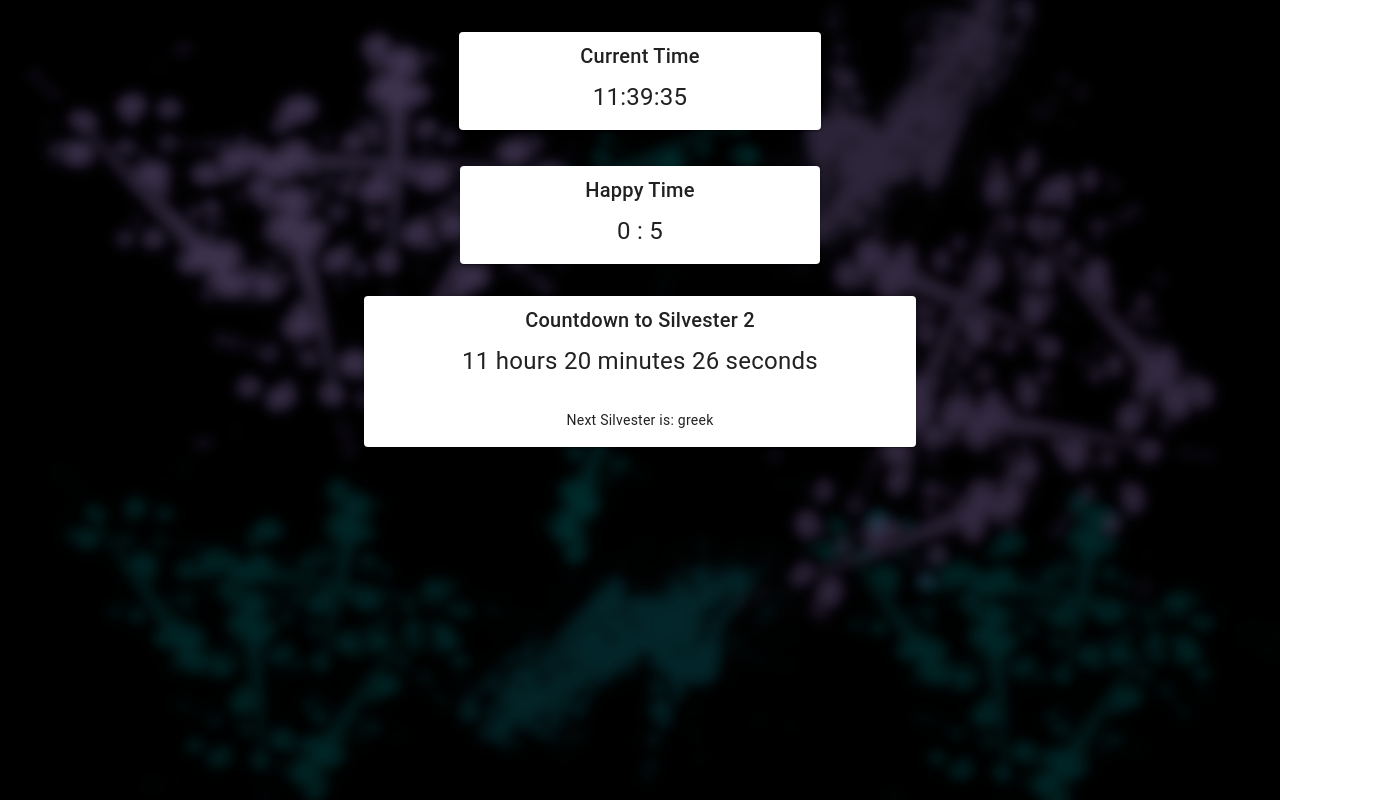
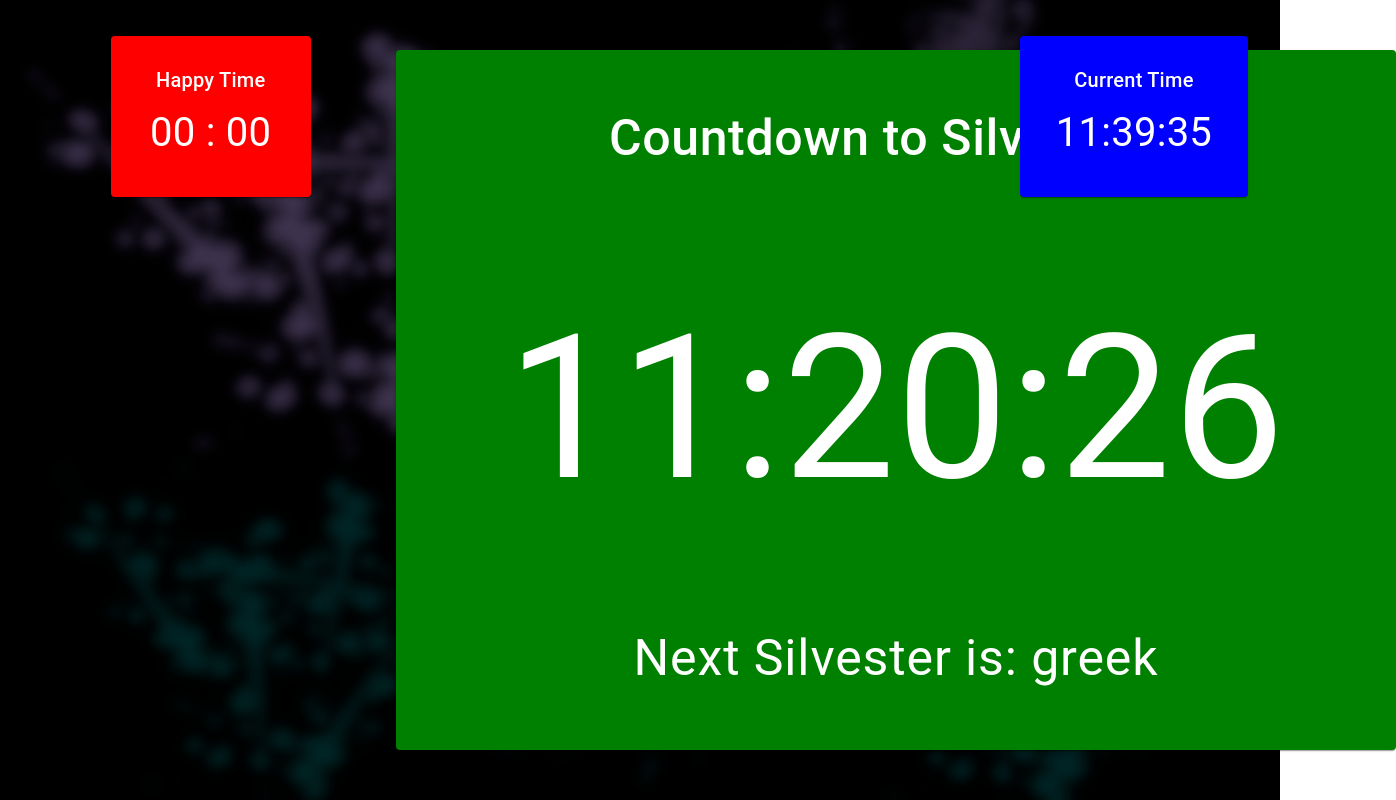
Before and after one commit to manu-brighter/jogge-di-balla-website, a Vue app: page / in a window 1280 px wide. Shown: the whole page, 1396 px wide, since content can reach past the window. Built offline with nearby package versions, Linux system fonts and the light colour scheme.

Commit message:
alot of design changes

```diff
--- a/package.json
+++ b/package.json
@@ -11,7 +11,7 @@
   "dependencies": {
     "sass": "^1.71.1",
     "vue": "^3.4.15",
-    "vuetify": "^3.5.12"
+    "vuetify": "^3.5.14"
   },
   "devDependencies": {
     "@fortawesome/fontawesome-free": "^6.5.1",
--- a/src/App.vue
+++ b/src/App.vue
@@ -1,47 +1,85 @@
 <template>
-    <main>
-        <div class="background-container">
-            <v-container>
-                <Clock />
-                <Silvester2Timer />
-            </v-container>
+    <main class="background-container">
+        <!-- Clock in the top-right corner -->
+        <div class="clock-container">
+            <Clock />
+        </div>
+
+        <!-- HappyTimeCountdown in the top-left corner -->
+        <div class="countdown-container">
+            <HappyTimeCountdown @countdown-finished="handleCountdownFinshed" :startCountdown="/*startCountdown*/true" />
+        </div>
+
+        <!-- Countdown in the center of the screen -->
+        <div class="countdown-center">
+            <Countdown @start-countdown="handleStartCountdown" />
         </div>
     </main>
-
 </template>
 
+
 <script>
-import Silvester2Timer from "@/components/Silvester2Timer.vue";
+import {ref} from 'vue';
+import Countdown from "@/components/Countdown.vue";
+import HappyTimeCountdown from "@/components/HappyTimeCountdown.vue";
 import Clock from "@/components/Clock.vue";
 
 export default {
     components: {
-        Silvester2Timer,
+        Countdown,
+        HappyTimeCountdown,
         Clock
     },
-    data() {
-        return {
-            darkModeEnabled: true // Set to true to enable dark mode, false for light mode
-        };
+    setup() {
+        const startCountdown = ref(false);
+        return { startCountdown };
+    },
+    methods: {
+        handleStartCountdown() {
+            this.startCountdown = true;
+        },
+        handleCountdownFinshed() {
+            this.startCountdown = false;
+        }
     }
 }
 
 </script>
 
 <style lang="scss">
-
-@font-face {
-    font-family: $roboto;
-    src: url('@/assets/fonts/Roboto-Regular.ttf');
-    font-weight: 500;
-}
-
 .background-container {
     /* Set background image */
     background-image: url('@/assets/images/background-sanft.jpg');
     background-size: cover;
     background-position: center;
-    height: 100vh; /* Adjust height as needed */
+    height: 100vh;
+    /* Adjust height as needed */
 }
 
+.clock-container {
+    position: fixed;
+    top: 20px;
+    /* Adjust the top position as needed */
+    right: 100px;
+    /* Adjust the right position as needed */
+    z-index: 1000;
+    /* Ensure clock is above other elements */
+}
+
+.countdown-container {
+    position: fixed;
+    top: 20px;
+    /* Adjust the top position as needed */
+    left: 20px;
+    /* Adjust the left position as needed */
+    z-index: 1000;
+    /* Ensure countdown is above other elements */
+}
+
+.countdown-center {
+    position: absolute;
+    top: 50%;
+    left: 50%;
+    transform: translate(-50%, -50%);
+}
 </style>
--- a/src/components/Clock.vue
+++ b/src/components/Clock.vue
@@ -1,8 +1,9 @@
+<!-- Clock.vue -->
 <template>
     <v-container>
       <v-row justify="center">
         <v-col cols="12" sm="6" md="4">
-                <v-card>
+          <v-card class="clock-card">
             <v-card-title class="text-center">Current Time</v-card-title>
             <v-card-text class="text-center">
               <div class="time">{{ currentTime }}</div>
@@ -37,7 +38,17 @@ export default defineComponent({
 </script>
 
 <style scoped>
+.clock-card {
+    width: fit-content;
+    padding: 20px;
+
+}
+
+.v-card {
+    background-color: blue;
+    color: white;
+}
 .time {
-    font-size: 24px;
+    font-size: 40px;
 }
 </style>
--- a/src/components/Countdown.vue
+++ b/src/components/Countdown.vue
@@ -2,17 +2,15 @@
     <v-container>
         <v-row justify="center">
             <v-col cols="12" sm="6" md="6">
-                <v-card>
+                <v-card class="countdown-card">
                     <v-card-title class="text-center">Countdown to Silvester 2</v-card-title>
                     <v-skeleton-loader v-if="isNaN(hours)" type="paragraph" />
-                    <v-card-text v-else class="text-center" >
+                    <v-card-text v-else class="text-center">
                         <div class="countdown">
-                            <span>{{ hours }}</span> hours
-                            <span>{{ minutes }}</span> minutes
-                            <span>{{ seconds }}</span> seconds
+                            <span>{{ formattedTime(hours) }}:{{ formattedTime(minutes) }}:{{ formattedTime(seconds) }}</span>
                         </div>
                     </v-card-text>
-                    <v-card-text class="text-center" >
+                    <v-card-text class="text-center">
                         Next Silvester is: <span>{{ nextSilvesterName }}</span>
                     </v-card-text>
                 </v-card>
@@ -55,14 +53,14 @@ export default defineComponent({
             const hours = Math.floor((difference % (1000 * 60 * 60 * 24)) / (1000 * 60 * 60))
             const minutes = Math.floor((difference % (1000 * 60 * 60)) / (1000 * 60))
             const seconds = Math.floor((difference % (1000 * 60)) / 1000)
-            if (hours === 0 && minutes === 0 && seconds === 0){
+            if (hours === 0 && minutes === 0 && seconds === 0) {
                 context.emit('start-countdown');
             }
             return { hours, minutes, seconds }
         }
 
         function changeNextSilvester(newName) {
-            if (nextSilvesterName.value !== newName){
+            if (nextSilvesterName.value !== newName) {
                 nextSilvesterName.value = newName;
             }
         }
@@ -101,12 +99,38 @@ export default defineComponent({
             seconds,
             nextSilvesterName
         }
+    },
+    methods: {
+    formattedTime(time) {
+      return time < 10 ? `0${time}` : time;
     }
+  }
+
 })
 </script>
 
 <style scoped>
+.countdown-card {
+  width: 1000px; /* Adjust width as needed */
+  padding: 20px;
+  text-align: center; /* Center align the content */
+  margin: 0 auto !important; /* Center the card horizontally */
+}
+
+.v-card {
+  background-color: green;
+  color: white;
+}
+
 .countdown {
-    font-size: 24px;
+  font-size: 200px;
+  display: inline-block; /* Make sure the countdown stays on a single line */
+  margin-top: 60px;
+  margin-bottom: 20px; /* Add space below the countdown */
+}
+
+.text-center {
+  margin: 20px;
+  font-size: 50px;
 }
 </style>
--- a/src/components/HappyTimeCountdown.vue
+++ b/src/components/HappyTimeCountdown.vue
@@ -2,11 +2,11 @@
     <v-container>
         <v-row justify="center">
             <v-col cols="12" sm="6" md="4">
-                <v-card v-if="startCountdown">
+                <v-card class="countdown-card" v-if="startCountdown">
                     <v-card-title class="text-center">Happy Time</v-card-title>
                     <v-card-text class="text-center">
                         <div class="countdown">
-                            <span>{{ minutes }}</span> : <span>{{ seconds }}</span>
+                            <span>{{ formattedTime(minutes) }}</span> : <span>{{ formattedTime(seconds) }}</span>
                         </div>
                     </v-card-text>
                 </v-card>
@@ -14,6 +14,7 @@
         </v-row>
     </v-container>
 </template>
+
 
 <script>
 import { defineComponent, ref, watchEffect } from 'vue';
@@ -29,7 +30,7 @@ export default defineComponent({
     },
     setup(props, context) {
         const minutes = ref(0);
-        const seconds = ref(10);
+        const seconds = ref(0);
 
         watchEffect(() => {
             if (props.startCountdown) {
@@ -51,12 +52,27 @@ export default defineComponent({
         });
 
         return { minutes, seconds };
+    },
+    methods: {
+        formattedTime(time) {
+            return time < 10 ? `0${time}` : time;
+        }
     }
 });
 </script>
 
 <style scoped>
+.v-card {
+    background-color: red;
+    color: white;
+}
+
+.countdown-card {
+    width: 200px;
+    padding: 20px;
+}
+
 .countdown {
-    font-size: 24px;
+    font-size: 40px;
 }
 </style>
--- a/src/components/Silvester2Timer.vue
+++ b/src/components/Silvester2Timer.vue
@@ -34,5 +34,5 @@ export default defineComponent({
 </script>
 
 <style>
-/* Your component-specific styles go here */
+
 </style>
--- a/src/main.js
+++ b/src/main.js
@@ -2,25 +2,15 @@ import { createApp } from 'vue'
 import App from './App.vue'
 
 // Vuetify
-import 'vuetify/styles'
 import '@fortawesome/fontawesome-free/css/all.css'
 import '@mdi/font/css/materialdesignicons.css'
 import { createVuetify } from 'vuetify'
 import * as components from 'vuetify/components'
 import * as directives from 'vuetify/directives'
 import { aliases, fa } from 'vuetify/iconsets/fa'
+import 'vuetify/styles'
 
 const vuetify = createVuetify({
-    theme: {
-        themes: {
-            light: {
-                primary: '#3f51b5',
-                secondary: '#b0bec5',
-                accent: '#8c9eff',
-                error: '#b71c1c',
-            },
-        },
-    },
     components,
     directives,
     icons: {
--- /dev/null
+++ b/src/scss/dark-mode.scss
@@ -0,0 +1,58 @@
+// dark-mode.scss
+:root {
+  --v-theme-background: 33, 33, 33; /* Dark background color */
+  --v-theme-background-overlay-multiplier: 1;
+  --v-theme-surface: 33, 33, 33; /* Dark surface color */
+  --v-theme-surface-overlay-multiplier: 1;
+  --v-theme-surface-bright: 33, 33, 33; /* Dark surface bright color */
+  --v-theme-surface-bright-overlay-multiplier: 1;
+  --v-theme-surface-light: 33, 33, 33; /* Dark surface light color */
+  --v-theme-surface-light-overlay-multiplier: 1;
+  --v-theme-surface-variant: 238, 238, 238; /* Dark surface variant color */
+  --v-theme-surface-variant-overlay-multiplier: 2;
+  --v-theme-on-surface-variant: 33, 33, 33; /* Dark on surface variant color */
+  --v-theme-primary: 24, 103, 192; /* Dark primary color */
+  --v-theme-primary-overlay-multiplier: 2;
+  --v-theme-primary-darken-1: 31, 85, 146; /* Dark primary darken color */
+  --v-theme-primary-darken-1-overlay-multiplier: 2;
+  --v-theme-secondary: 72, 169, 166; /* Dark secondary color */
+  --v-theme-secondary-overlay-multiplier: 1;
+  --v-theme-secondary-darken-1: 1, 135, 134; /* Dark secondary darken color */
+  --v-theme-secondary-darken-1-overlay-multiplier: 1;
+  --v-theme-error: 176, 0, 32; /* Dark error color */
+  --v-theme-error-overlay-multiplier: 2;
+  --v-theme-info: 33, 150, 243; /* Dark info color */
+  --v-theme-info-overlay-multiplier: 1;
+  --v-theme-success: 76, 175, 80; /* Dark success color */
+  --v-theme-success-overlay-multiplier: 1;
+  --v-theme-warning: 251, 140, 0; /* Dark warning color */
+  --v-theme-warning-overlay-multiplier: 1;
+  --v-theme-on-background: 255, 255, 255; /* Dark on background color */
+  --v-theme-on-surface: 255, 255, 255; /* Dark on surface color */
+  --v-theme-on-surface-bright: 255, 255, 255; /* Dark on surface bright color */
+  --v-theme-on-surface-light: 255, 255, 255; /* Dark on surface light color */
+  --v-theme-on-primary: 0, 0, 0; /* Dark on primary color */
+  --v-theme-on-primary-darken-1: 0, 0, 0; /* Dark on primary darken color */
+  --v-theme-on-secondary: 0, 0, 0; /* Dark on secondary color */
+  --v-theme-on-secondary-darken-1: 0, 0, 0; /* Dark on secondary darken color */
+  --v-theme-on-error: 255, 255, 255; /* Dark on error color */
+  --v-theme-on-info: 255, 255, 255; /* Dark on info color */
+  --v-theme-on-success: 255, 255, 255; /* Dark on success color */
+  --v-theme-on-warning: 0, 0, 0; /* Dark on warning color */
+  --v-border-color: 255, 255, 255; /* Dark border color */
+  --v-border-opacity: 0.12;
+  --v-high-emphasis-opacity: 0.87;
+  --v-medium-emphasis-opacity: 0.6;
+  --v-disabled-opacity: 0.38;
+  --v-idle-opacity: 0.04;
+  --v-hover-opacity: 0.04;
+  --v-focus-opacity: 0.12;
+  --v-selected-opacity: 0.08;
+  --v-activated-opacity: 0.12;
+  --v-pressed-opacity: 0.12;
+  --v-dragged-opacity: 0.08;
+  --v-theme-kbd: 33, 37, 41; /* Dark keyboard color */
+  --v-theme-on-kbd: 255, 255, 255; /* Dark on keyboard color */
+  --v-theme-code: 245, 245, 245; /* Dark code color */
+  --v-theme-on-code: 0, 0, 0; /* Dark on code color */
+}
--- a/vite.config.js
+++ b/vite.config.js
@@ -1,24 +1,23 @@
-import { fileURLToPath, URL } from 'node:url'
-
 import { defineConfig } from 'vite'
 import vue from '@vitejs/plugin-vue'
+import { resolve } from 'path';
 
 // https://vitejs.dev/config/
 export default defineConfig({
-  css:{
+  plugins: [vue()],
+  resolve: {
+    alias: {
+      '@': resolve(__dirname, 'src')
+    }
+  },
+  css: {
     preprocessorOptions: {
       scss: {
-        additionalData: `@import "@/scss/variables.scss";
+        additionalData: `
+          @import "@/scss/variables.scss";
+          @import "@/scss/dark-mode.scss"; // Import the second SCSS file
         `
       }
     }
-  },
-  plugins: [
-    vue(),
-  ],
-  resolve: {
-    alias: {
-      '@': fileURLToPath(new URL('./src', import.meta.url))
-    }
   }
-})
+});
```
Also changed, not shown: index.html (indentation only), 1 other file (tests, documents, lock files or other folders). Lines whose indentation alone changed are shown as unchanged.
